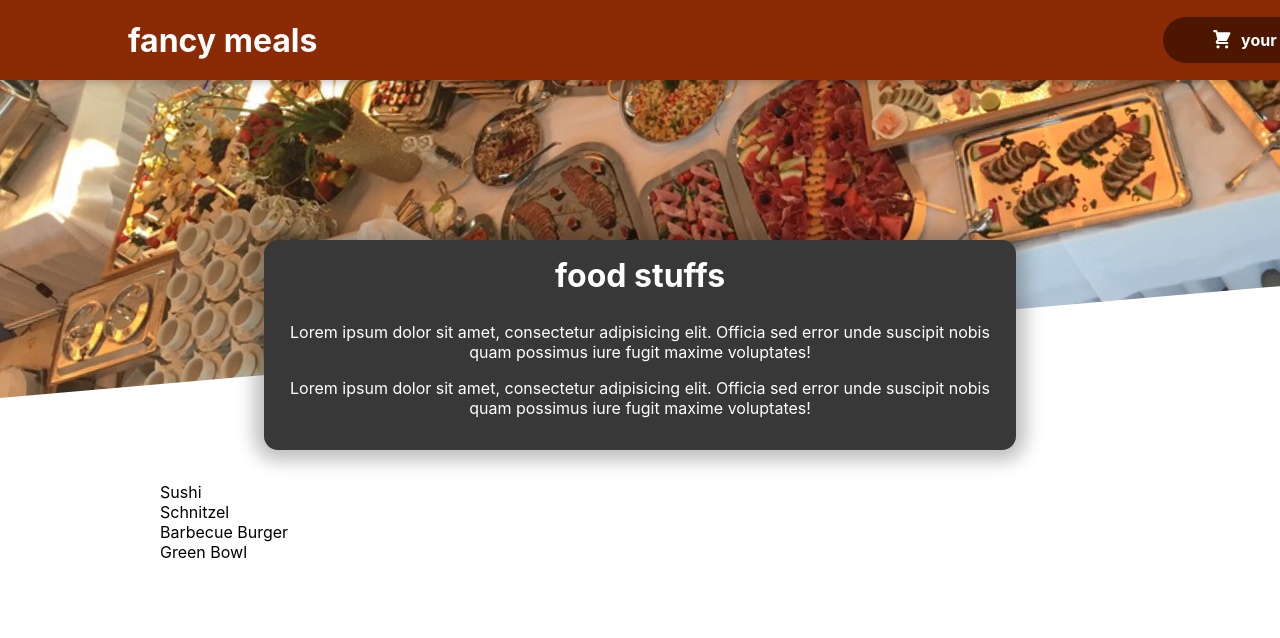
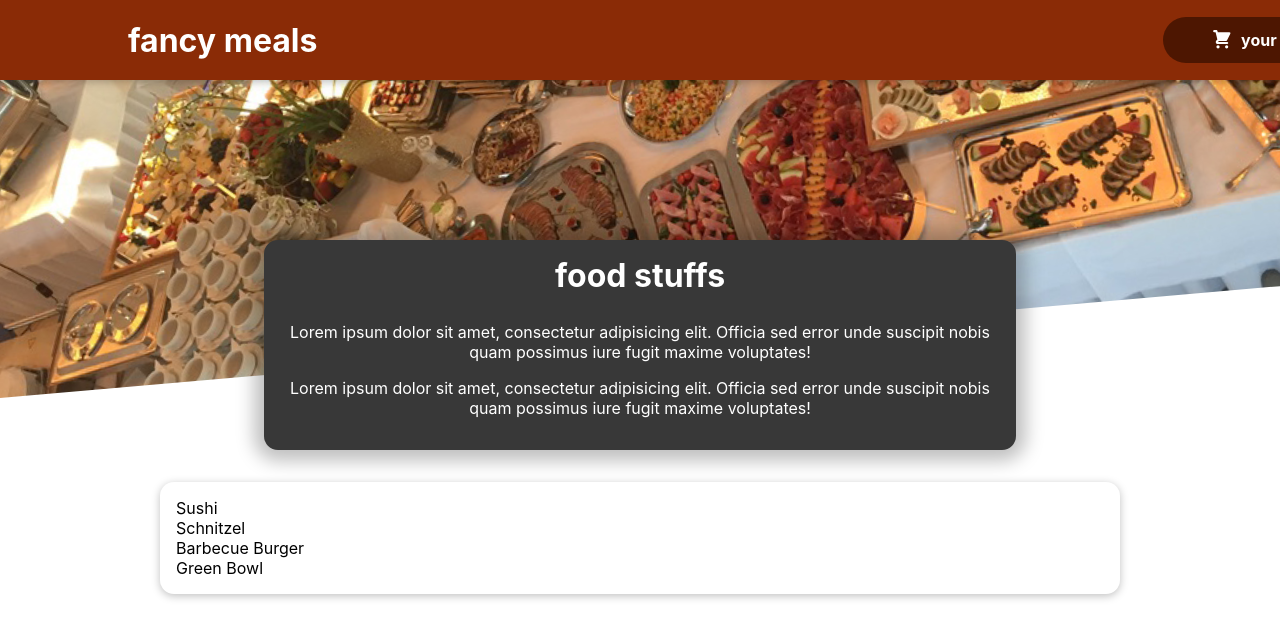
Before and after one commit to ronnie-rios/practice-fe, a React (Create React App) app: page / in a window 1280 px wide. Shown: the top 638 px of the page. Built offline with nearby package versions, Linux system fonts and the light colour scheme.

Commit message:
meal card display

```diff
--- a/src/components/Meals/AvailableMeals.jsx
+++ b/src/components/Meals/AvailableMeals.jsx
@@ -1,4 +1,5 @@
 import React from 'react';
+import Card from '../UI/Card';
 import classes from './AvailableMeals.module.css';
 
 const DUMMY_MEALS = [
@@ -35,9 +36,9 @@
   return (
     <>
         <section className={classes.meals}>
-            <ul>
-                {mealList}
-            </ul>
+          <Card>
+            <ul>{mealList}</ul>
+          </Card>
         </section>
     </>
   )
--- /dev/null
+++ b/src/components/Meals/MealItem.module.css
@@ -0,0 +1,22 @@
+.meal {
+    display: flex;
+    justify-content: space-between;
+    margin: 1rem;
+    padding-bottom: 1rem;
+    border-bottom: 1px solid #ccc;
+  }
+
+  .meal h3 {
+    margin: 0 0 0.25rem 0;
+  }
+
+  .description {
+    font-style: italic;
+  }
+
+  .price {
+    margin-top: 0.25rem;
+    font-weight: bold;
+    color: #ad5502;
+    font-size: 1.25rem;
+  }
--- a/src/components/Meals/Meals.jsx
+++ b/src/components/Meals/Meals.jsx
@@ -2,7 +2,7 @@
 import AvailableMeals from './AvailableMeals'
 import MealsSummary from './MealsSummary'
 
-export default function () {
+export default function Meals() {
   return (
     <>
         <MealsSummary />
--- /dev/null
+++ b/src/components/UI/Card.jsx
@@ -0,0 +1,10 @@
+import React from 'react'
+import classes from './Card.module.css';
+
+export default function Card(props) {
+  return (
+    <div className={classes.card}>
+        {props.children}
+    </div>
+  )
+}
--- /dev/null
+++ b/src/components/UI/Card.module.css
@@ -0,0 +1,7 @@
+
+.card {
+    padding: 1rem;
+    box-shadow: 0 2px 8px rgba(0, 0, 0, 0.25);
+    border-radius: 14px;
+    background-color: white;
+  }
```
Also changed, not shown: src/components/Meals/MealItem.jsx (added, +7 -0 lines).
